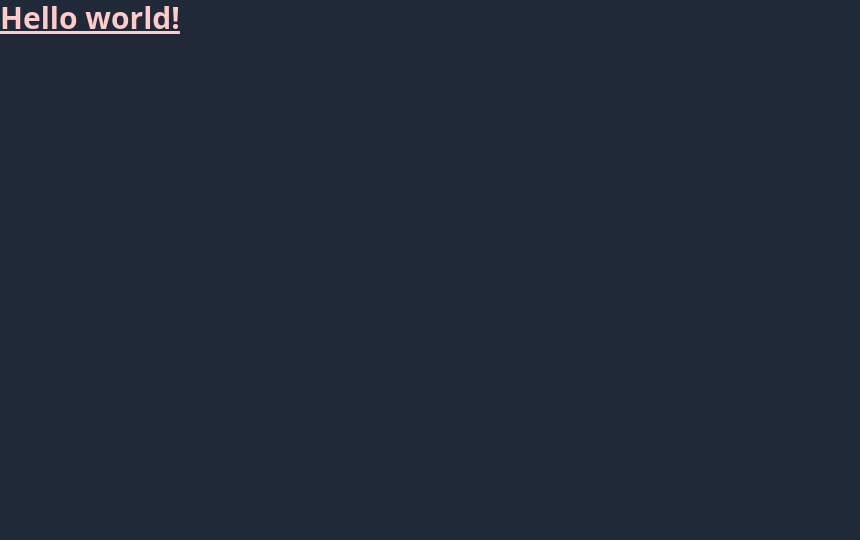
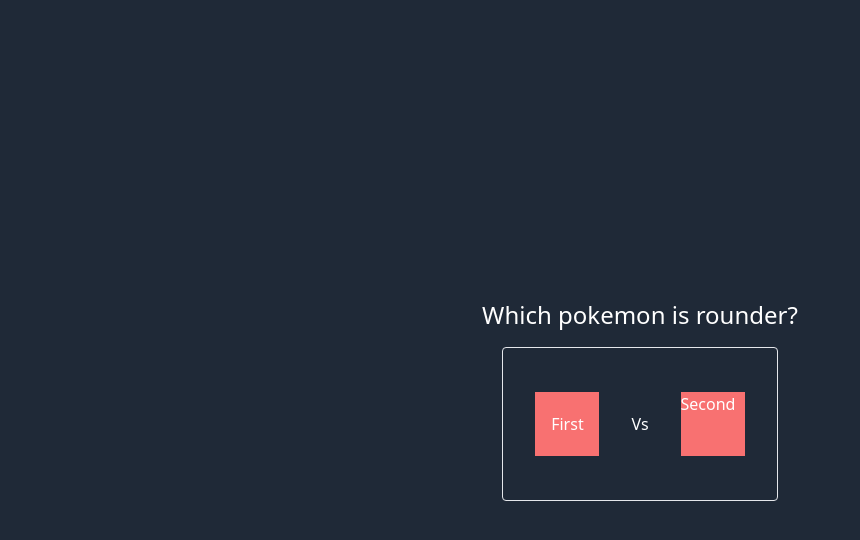
Before and after one commit to Larasify/pokemon, a Next.js app: page / in a window 1280 px wide. Shown: the top 540 px of the page, without its empty margins (0-860 px from the left). Built offline with nearby package versions, Linux system fonts and the light colour scheme.

Commit message:
very basic ui template

```diff
--- a/pages/index.tsx
+++ b/pages/index.tsx
@@ -1,4 +1,16 @@
-
 export default function Home() {
-  return <h1 className="text-3xl font-bold underline text-red-200">Hello world!</h1>;
+  return (
+    //center the div
+    <div className="h-screen w-screen flex flex-col justify-center items-center">
+      <div className="text-2xl text-center">Which pokemon is rounder?</div>
+      <div className="p-2"></div>
+      <div className="border rounded p-8 flex justify-between items-center max-w-2xl">
+        <div className="w-16 h-16 bg-red-400 flex-col justify-center flex text-center">
+          First
+        </div>
+        <div className="p-8">Vs</div>
+        <div className="w-16 h-16 bg-red-400">Second</div>
+      </div>
+    </div>
+  );
 }
```
